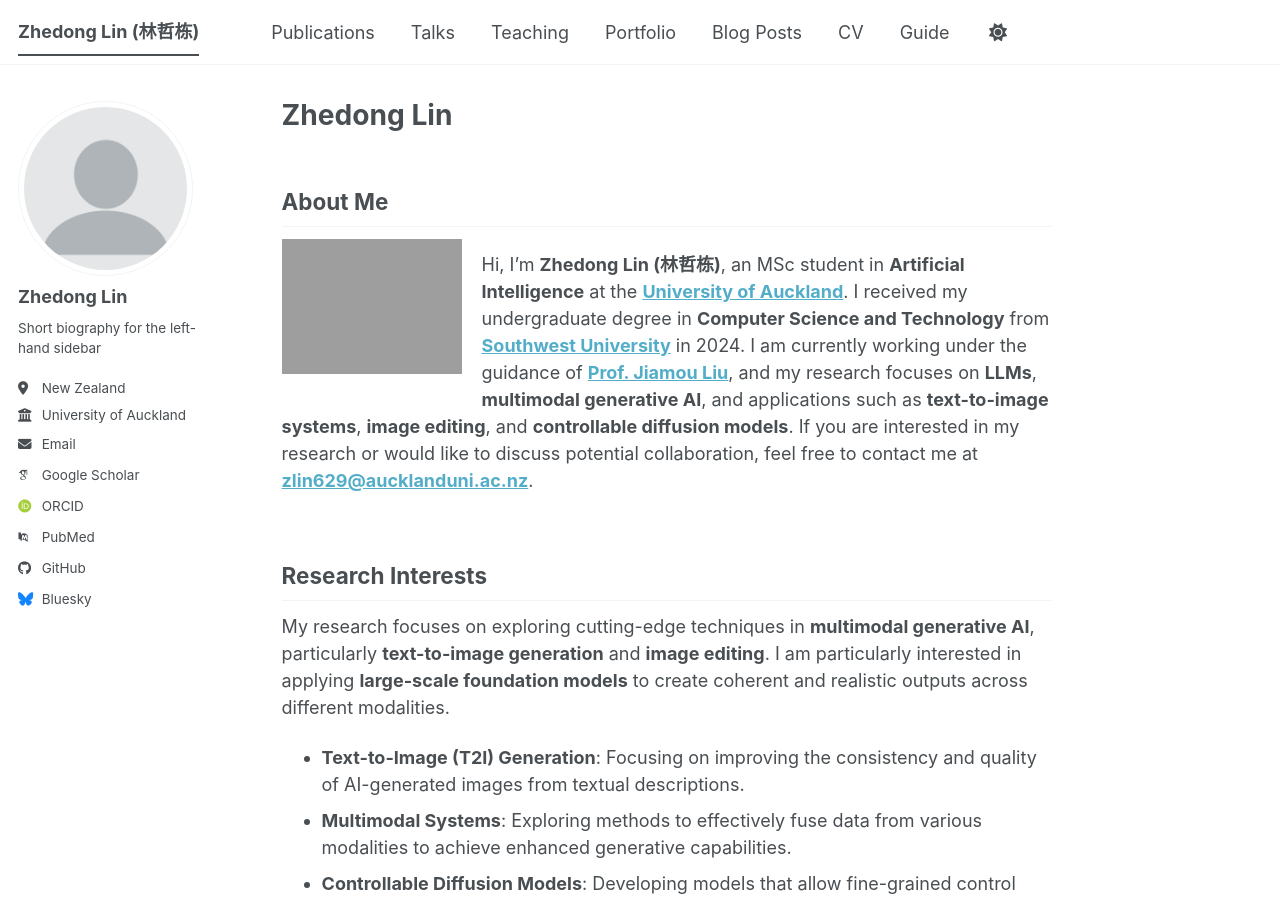
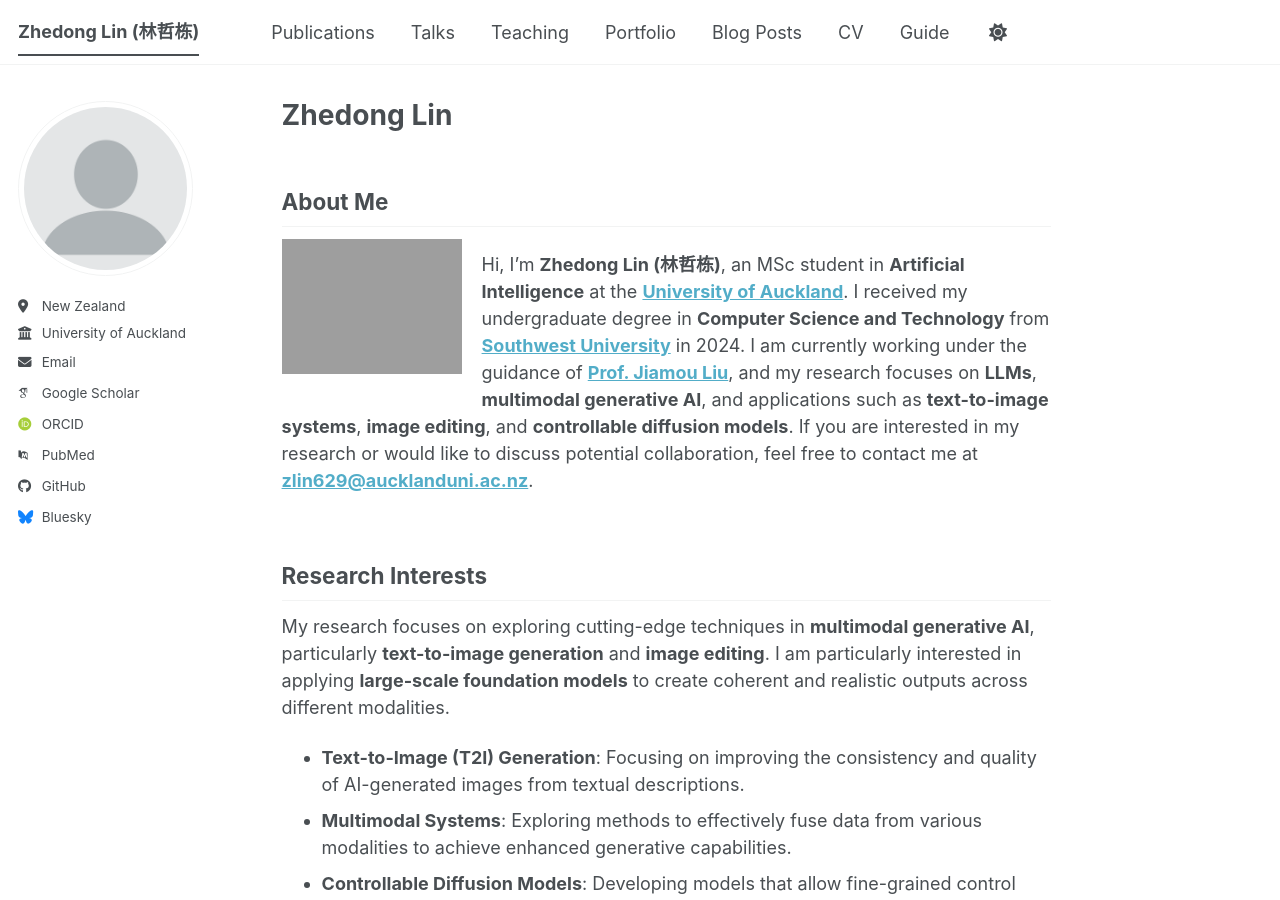
Before and after one commit to Zhedong-Lin/Zhedong-Lin.github.io, a Jekyll site: the page built from _pages/about.md, in a window 1280 px wide and 900 px high. Built offline with Jekyll 4.4.1, drawn with Linux system fonts in a browser that asks for light colours; some web fonts are replaced; a script bundle is joined from its source files by our own code; library files that are not in the unit come from our copies.

Commit message:
update config

```diff
--- a/_config.yml
+++ b/_config.yml
@@ -24,9 +24,9 @@ repository               : "academicpages/academicpages.github.io"
 author:
   # Biographic information
   avatar           : "profile.png"
-  name             : "Zhedong Lin"
+  name             : ""
   pronouns         : # example: "she/her"
-  bio              : "Short biography for the left-hand sidebar"
+  bio              : ""
   location         : "New Zealand"
   employer         : "University of Auckland"
   uri              : # URL
```
